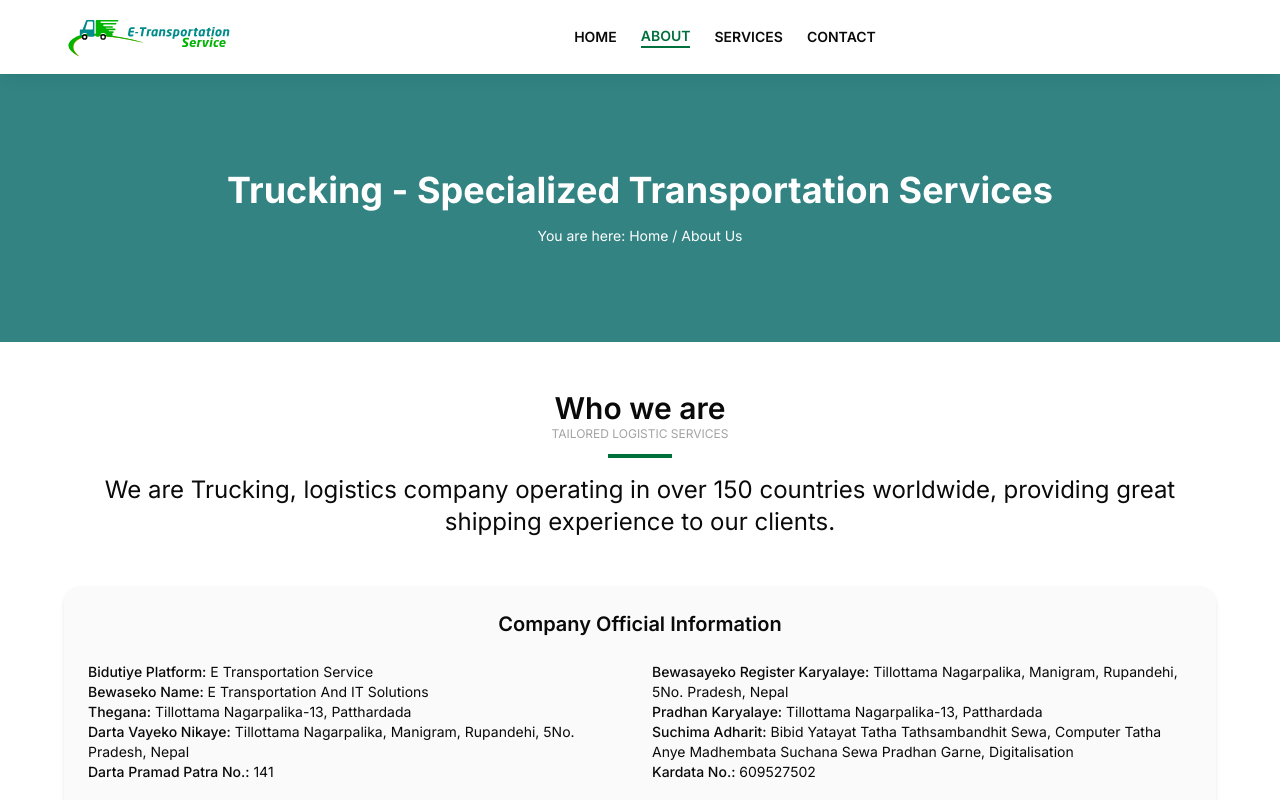
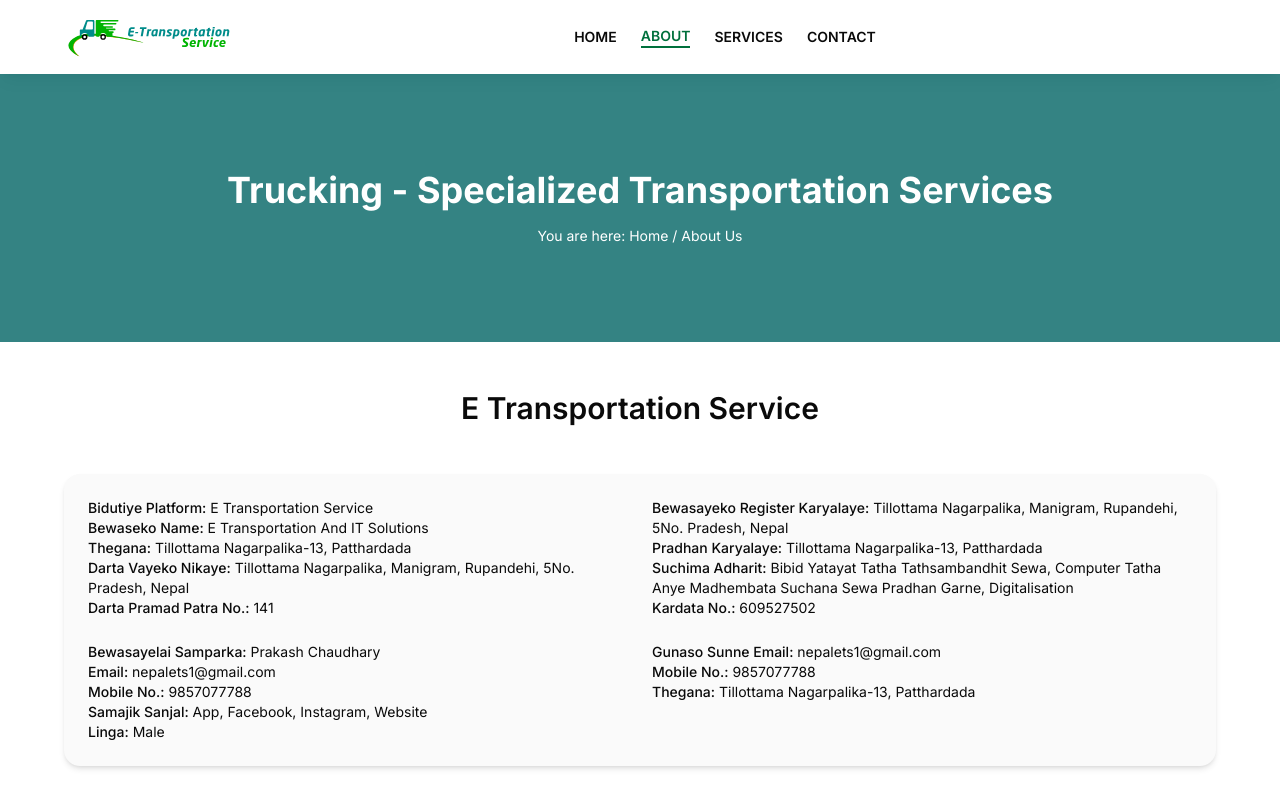
Before and after one commit to eCab-Nepal/eTransport_landingpage-, a Next.js app: page /about in a window 1280 px wide. Shown: the top 800 px of the page. Built offline with nearby package versions, Linux system fonts and the light colour scheme.

Commit message:
update about us page

```diff
--- a/src/components/about/who-we-are.tsx
+++ b/src/components/about/who-we-are.tsx
@@ -3,22 +3,11 @@ function WhoWeAre() {
     <section className="py-12">
       <div className="layout">
         <div className="flex flex-col items-center">
-          <p className="text-3xl font-semibold">Who we are</p>
-          <p className="text-neutral-400 text-xs">TAILORED LOGISTIC SERVICES</p>
-          <div className="mt-3 h-1 w-16 bg-success-main" />
-
-          <p className="text-2xl mt-4 text-center">
-            We are Trucking, logistics company operating in over 150 countries
-            worldwide, providing great shipping experience to our clients.
-          </p>
-
+          <p className="text-3xl font-semibold">E Transportation Service</p>
         </div>
 
         {/* Official Information Section */}
         <div className="mt-12 bg-neutral-50 p-6 rounded-2xl shadow-md">
-          <h3 className="text-xl font-semibold text-center mb-6">
-            Company Official Information
-          </h3>
 
           <div className="grid md:grid-cols-2 gap-6 text-sm">
             <div>
```
